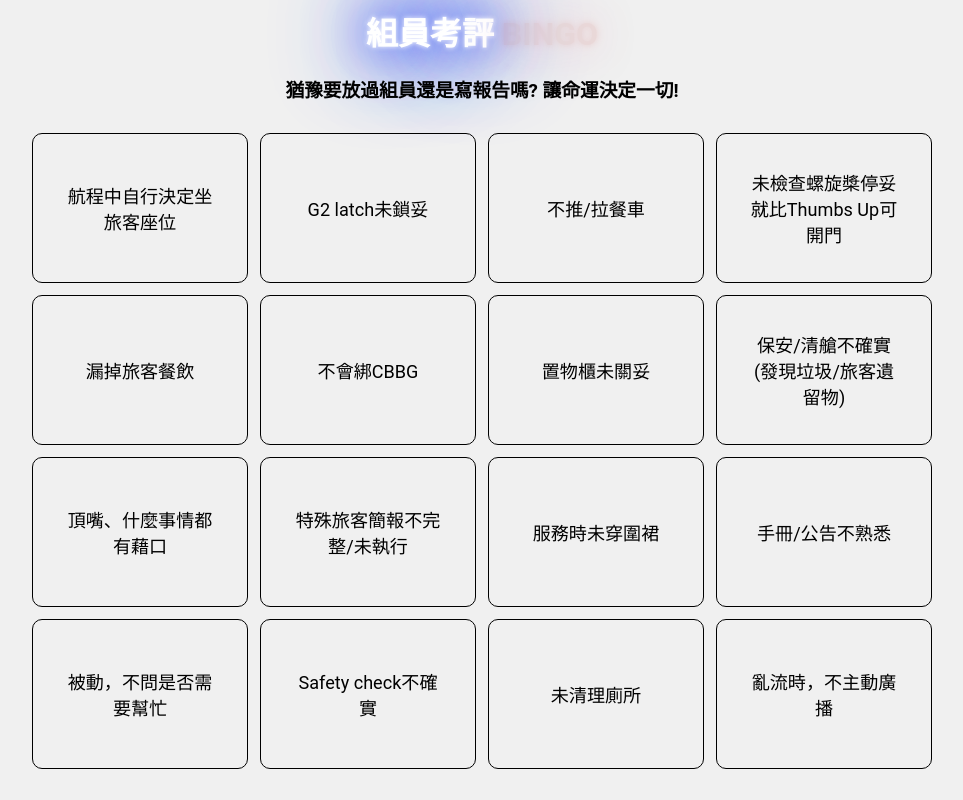
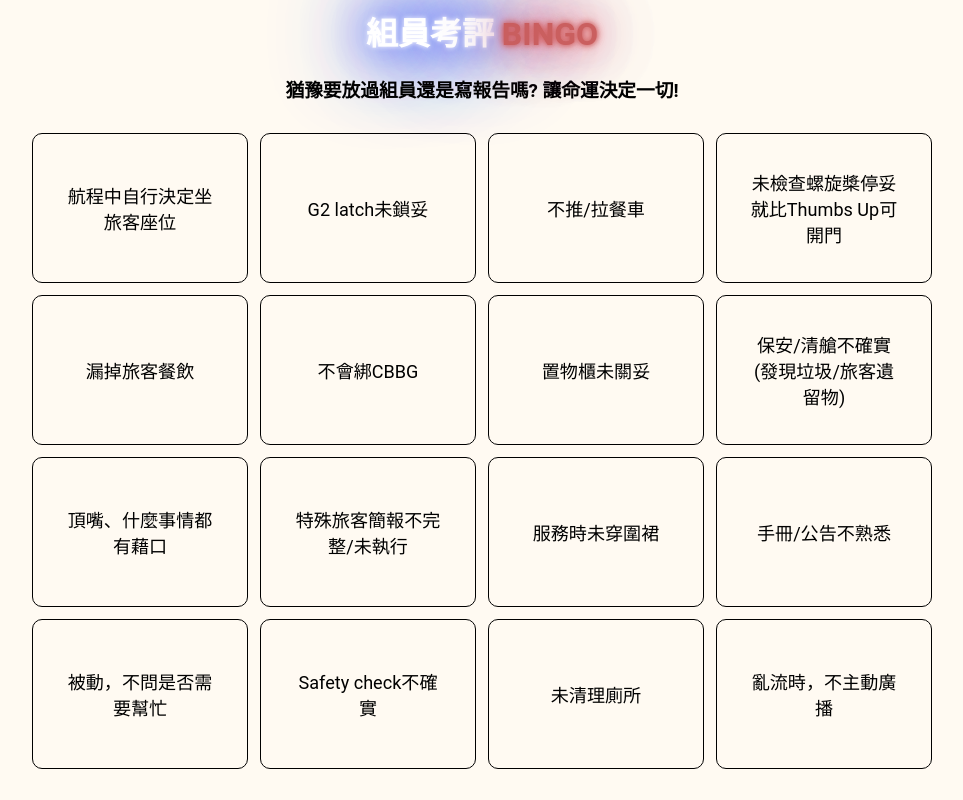
Before and after one commit to ichimon-nashi/mdabingo, a plain HTML site: page index.html in a window 1280 px wide. Shown: the whole page, without its empty margins (158-1121 px from the left). Drawn offline with Linux system fonts and the light colour scheme.

Commit message:
Update index.html

```diff
--- a/index.html
+++ b/index.html
@@ -3,7 +3,7 @@
     <title>組員考評 BINGO</title>
     <style>
       :root {
-        background-color: #f0f0f0;
+        background-color: rgb(255, 250, 242);
         font-family: "Roboto", sans-serif;
       }
       /* * {
@@ -32,7 +32,7 @@
           0 0 100px rgb(63, 92, 255);
       }
       .neonText span {
-        animation: flicker 1100ms infinite;
+        animation: flicker 2500ms infinite;
       }
       .neonText .neon-flicker {
         animation-delay: 0.1s;
@@ -81,7 +81,7 @@
   </body>
   <script>
 	  var bingoSound = new Audio("bingo_audio.mp3");
-    	bingoSound.volume = 0.2;
+    // bingoSound.volume = 0.5;
     var size = 4;
     var texts = [
 		"手冊/公告不熟悉",
@@ -160,8 +160,8 @@
       }
       if (hasLine) {
         setTimeout(function() {
+          bingoSound.play();
           alert('BINGO!! 報告寫起來!!');
-	          bingoSound.play()
           init();
         }, 100);
       }
```
Lines whose indentation alone changed are shown as unchanged.
